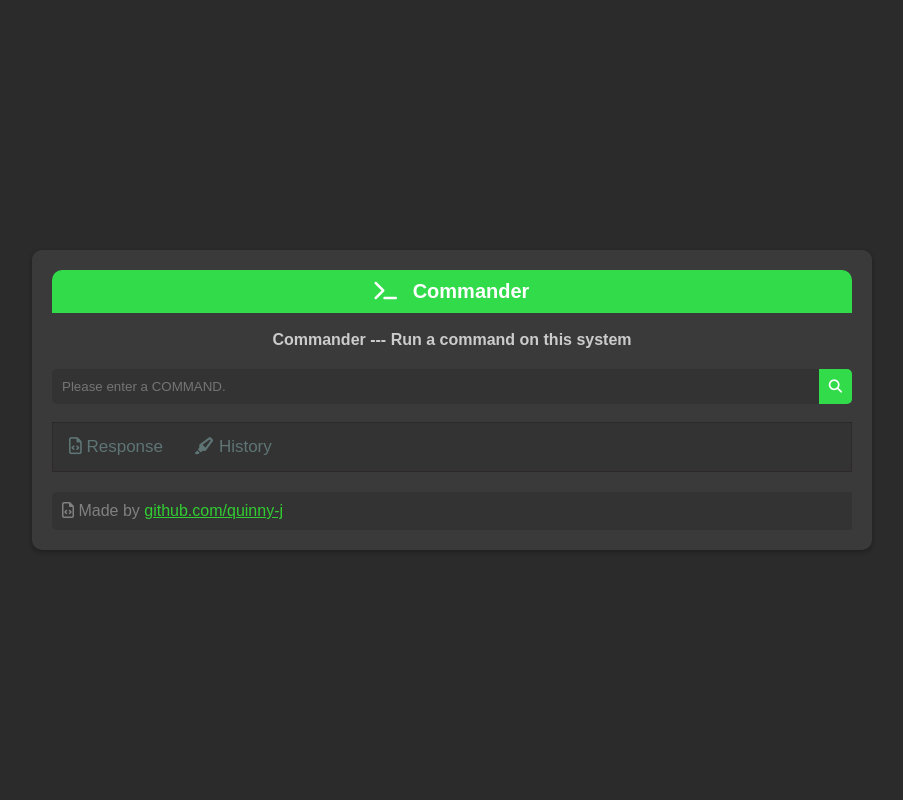
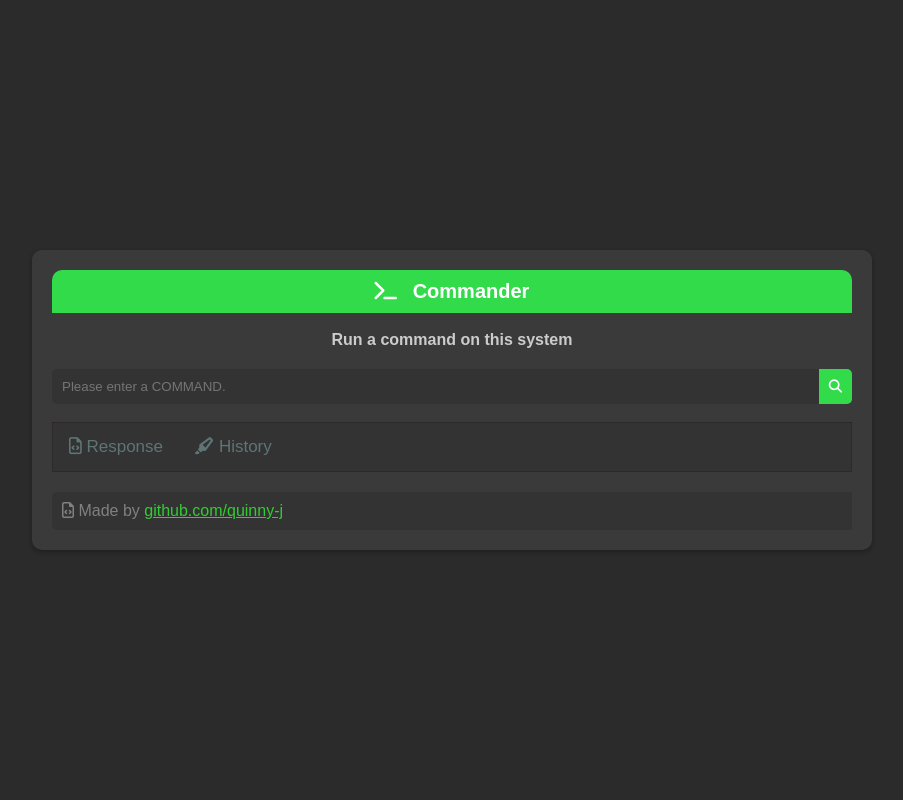
Before and after one commit to Quinny-J/Commander, a Flask app: page / in a window 1280 px wide. Shown: the whole page, without its empty margins (188-1091 px from the left). Run offline with Flask 3, Linux system fonts and the light colour scheme.

Commit message:
small change

```diff
--- a/templates/index.html
+++ b/templates/index.html
@@ -12,7 +12,7 @@
     </div>
     <br>
     <div class="box-header">
-      <h2>Commander --- Run a command on this system</h2>
+      <h2>Run a command on this system</h2>
     </div>
 
     <form id="steamy-form" action="/find/" method="post" class="input-group">
```
